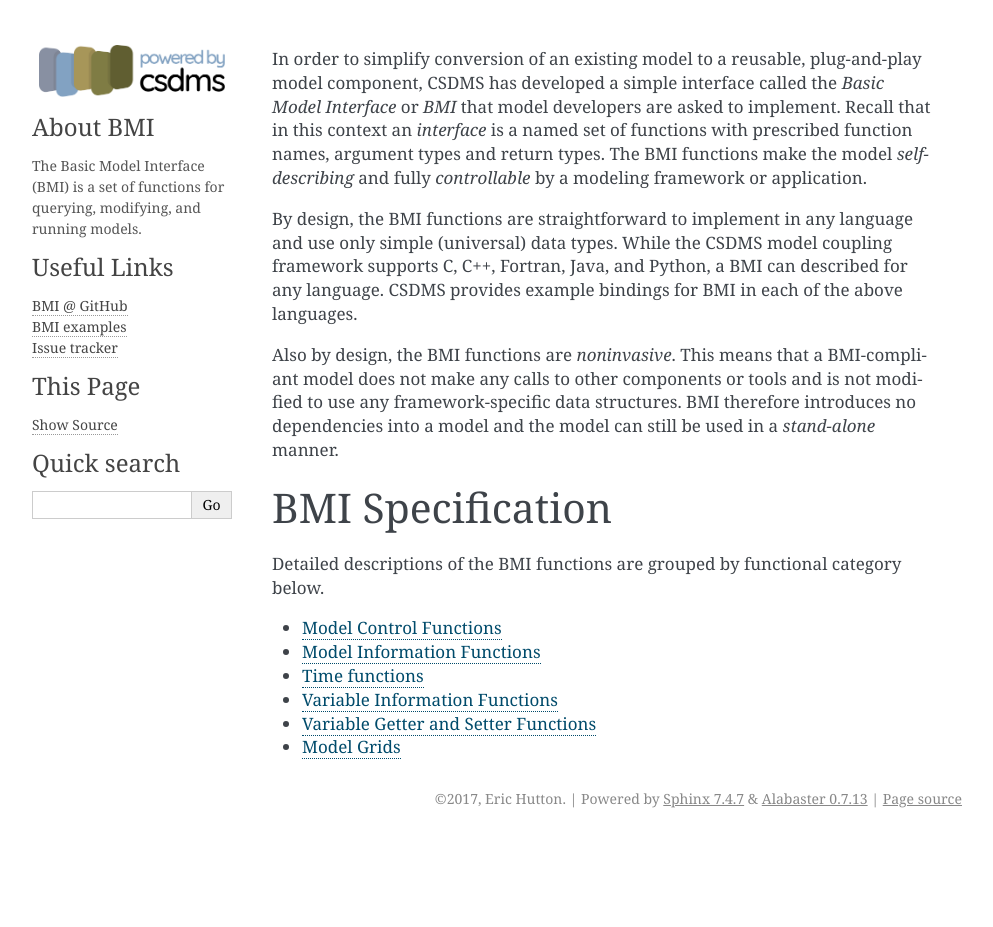
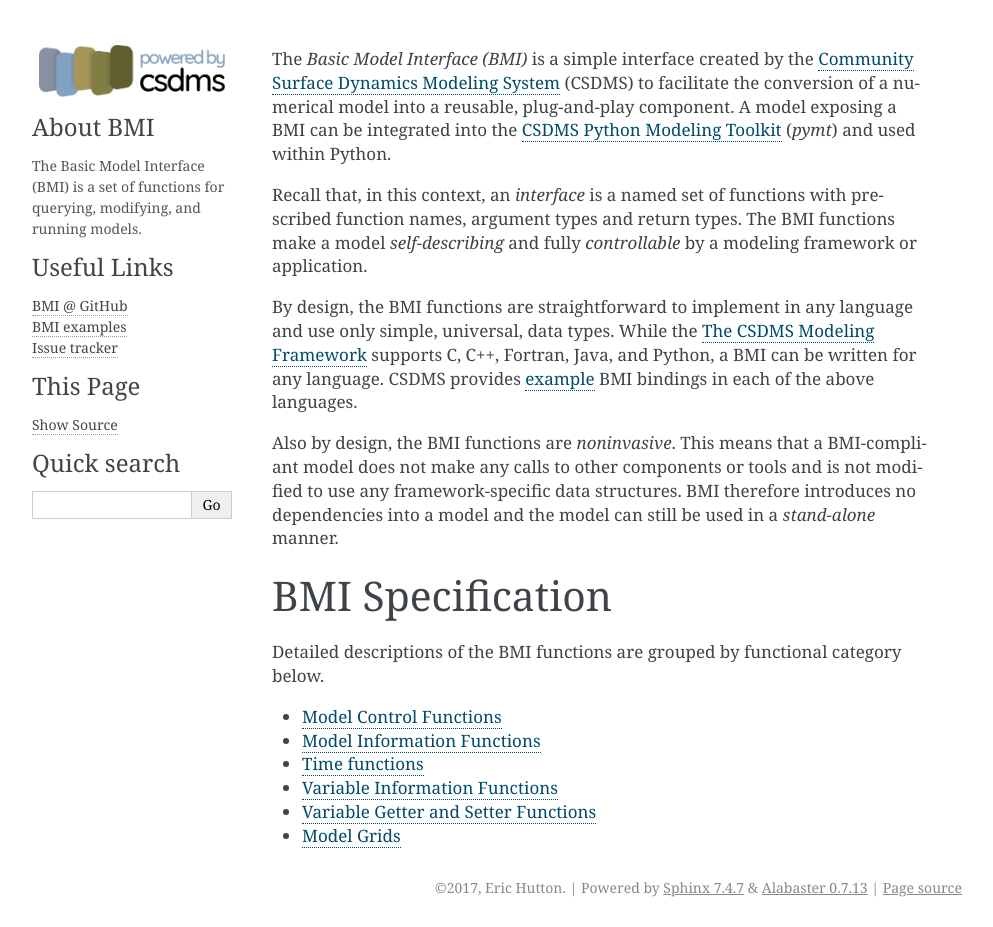
Before and after one commit to csdms/bmi, a Sphinx documentation site: the page built from docs/source/bmi.spec.rst, in a window 1280 px wide. Shown: the whole page, without its empty margins (148-1141 px from the left). Built offline with Sphinx 7.4.7, drawn with Linux system fonts in a browser that asks for light colours; formulas are drawn with MathJax 3; before the commit the page ends 900 px from its top, so only the background shows below that.

```diff
--- a/docs/source/bmi.lang.rst
+++ b/docs/source/bmi.lang.rst
@@ -1,7 +1,7 @@
 BMI Bindings
 ------------
 
-The following are header files demonstrating how the BMI specification
+The following header files demonstrate how the BMI specification
 is expressed in different languages.
 
 .. toctree::
@@ -12,3 +12,6 @@ is expressed in different languages.
    bmi.lang.cxx
    bmi.lang.py
    bmi.lang.fortran
+
+Download the language file of your choice
+and use it to implement a BMI for a model.
--- a/docs/source/bmi.spec.rst
+++ b/docs/source/bmi.spec.rst
@@ -1,17 +1,23 @@
-In order to simplify conversion of an existing model to a reusable,
-plug-and-play model component, CSDMS has developed a simple
-interface called the *Basic Model Interface* or *BMI* that model
-developers are asked to implement.  Recall that in this
-context an *interface* is a named set of functions with prescribed
+The *Basic Model Interface (BMI)* is a simple interface
+created by the `Community Surface Dynamics Modeling System`_ (CSDMS)
+to facilitate the conversion of a numerical model into a reusable,
+plug-and-play component.
+A model exposing a BMI can be integrated into
+the `CSDMS Python Modeling Toolkit`_ (*pymt*)
+and used within Python.
+
+Recall that, in this context,
+an *interface* is a named set of functions with prescribed
 function names, argument types and return types.  The BMI functions
-make the model *self-describing* and fully *controllable* by a
+make a model *self-describing* and fully *controllable* by a
 modeling framework or application.
 
 By design, the BMI functions are straightforward to implement in
-any language and use only simple (universal) data types. While the
-CSDMS model coupling framework supports C, C++, Fortran, Java,
-and Python, a BMI can described for any language.  CSDMS
-provides example bindings for BMI in each of the above languages.
+any language and use only simple, universal, data types. While the
+:ref:`cmf`
+supports C, C++, Fortran, Java,
+and Python, a BMI can be written for any language.  CSDMS
+provides `example`_ BMI bindings in each of the above languages.
 
 Also by design, the BMI functions are *noninvasive*.  This means
 that a BMI-compliant model does not make any calls to other
@@ -35,3 +41,10 @@ are grouped by functional category below.
    bmi.var_funcs
    bmi.getter_setter
    bmi.grid_funcs
+
+..
+   Links
+
+.. _Community Surface Dynamics Modeling System: <https://csdms.colorado.edu>
+.. _CSDMS Python Modeling Toolkit: <https://pymt.readthedocs.io>
+.. _example: <https://github.com/csdms/bmi/tree/master/bindings>
```
Also changed, not shown: docs/source/csdms.rst (+7 -5 lines).
